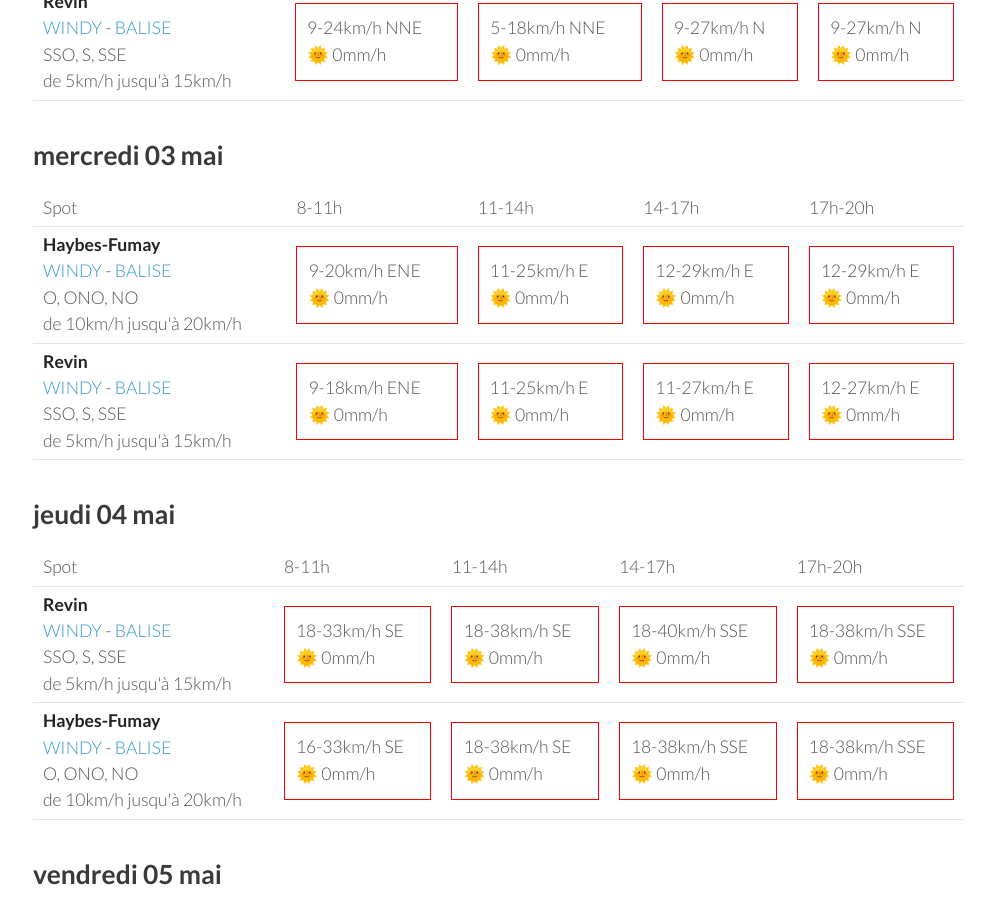
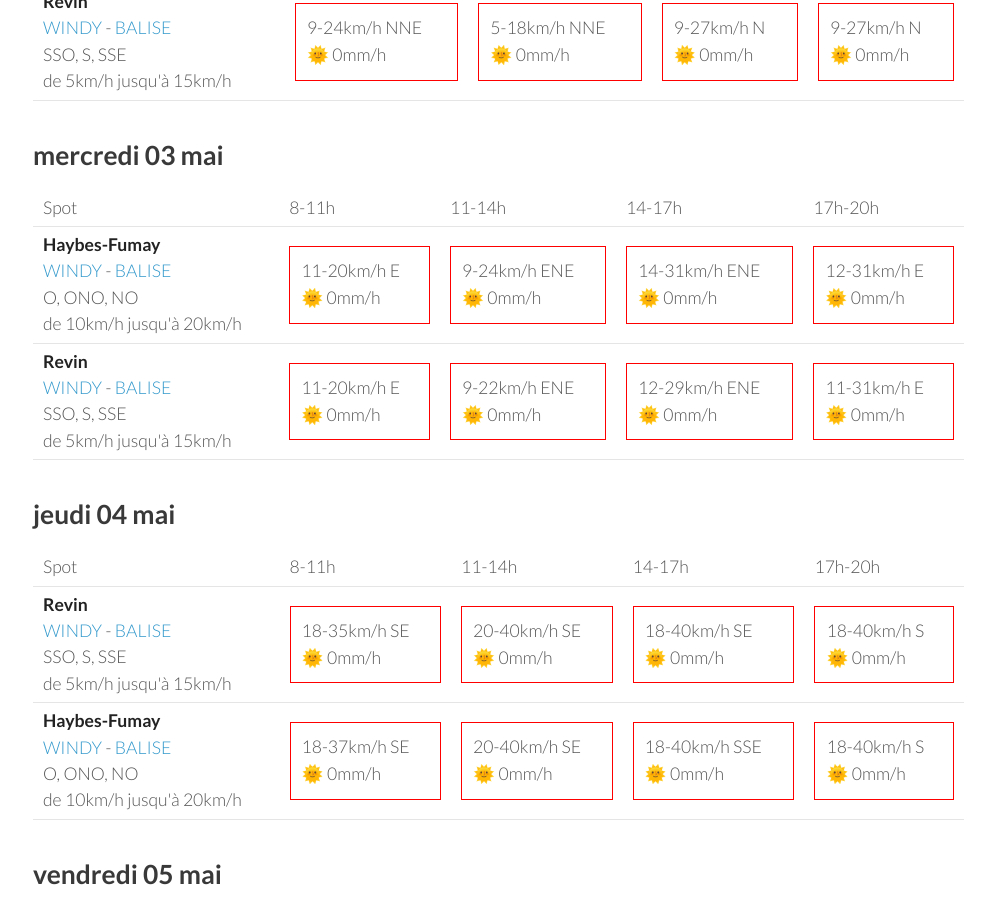
Before and after one commit to parapente-dans-le-nord/parapente-dans-le-nord.github.io, a Jekyll site: the page built from ardennes.markdown, in a window 1280 px wide and 900 px high, scrolled down 859 px. Shown: the whole window, without its empty margins (25-1020 px from the left). Built offline with Jekyll 4.4.1, drawn with Linux system fonts in a browser that asks for light colours; some of the changed text lies outside the part shown.

Commit message:
update index.markdown

```diff
--- a/ardennes.markdown
+++ b/ardennes.markdown
@@ -94,20 +94,20 @@ page mise à jour le lundi 01 mai 13:10
 <tr>
         <td><strong>Haybes-Fumay</strong><br><a href="https://windy.com/49.998/4.715?49.913,4.738,10">WINDY</a> - <span class=""><a href="http://www.balisemeteo.com/balise.php?idBalise=104">BALISE</a> </span><br> <span class="vent-favorable">O, ONO, NO</span><br><span class="force-vent">de 10km/h jusqu'à 20km/h</span> </td>
 
-            <td><div class="not-flyable"><p>9-20km/h ENE</p><p>🌞 0mm/h</p></div></td>
-            <td><div class="not-flyable"><p>11-25km/h E</p><p>🌞 0mm/h</p></div></td>
-            <td><div class="not-flyable"><p>12-29km/h E</p><p>🌞 0mm/h</p></div></td>
-            <td><div class="not-flyable"><p>12-29km/h E</p><p>🌞 0mm/h</p></div></td>
+            <td><div class="not-flyable"><p>11-20km/h E</p><p>🌞 0mm/h</p></div></td>
+            <td><div class="not-flyable"><p>9-24km/h ENE</p><p>🌞 0mm/h</p></div></td>
+            <td><div class="not-flyable"><p>14-31km/h ENE</p><p>🌞 0mm/h</p></div></td>
+            <td><div class="not-flyable"><p>12-31km/h E</p><p>🌞 0mm/h</p></div></td>
 
 
     </tr>
 <tr>
         <td><strong>Revin</strong><br><a href="https://windy.com/49.948/4.625?49.543,4.625,8">WINDY</a> - <span class=""><a href="http://www.balisemeteo.com/balise.php?idBalise=5019">BALISE</a> </span><br> <span class="vent-favorable">SSO, S, SSE</span><br><span class="force-vent">de 5km/h jusqu'à 15km/h</span> </td>
 
-            <td><div class="not-flyable"><p>9-18km/h ENE</p><p>🌞 0mm/h</p></div></td>
-            <td><div class="not-flyable"><p>11-25km/h E</p><p>🌞 0mm/h</p></div></td>
-            <td><div class="not-flyable"><p>11-27km/h E</p><p>🌞 0mm/h</p></div></td>
-            <td><div class="not-flyable"><p>12-27km/h E</p><p>🌞 0mm/h</p></div></td>
+            <td><div class="not-flyable"><p>11-20km/h E</p><p>🌞 0mm/h</p></div></td>
+            <td><div class="not-flyable"><p>9-22km/h ENE</p><p>🌞 0mm/h</p></div></td>
+            <td><div class="not-flyable"><p>12-29km/h ENE</p><p>🌞 0mm/h</p></div></td>
+            <td><div class="not-flyable"><p>11-31km/h E</p><p>🌞 0mm/h</p></div></td>
 
 
     </tr>
@@ -130,20 +130,20 @@ page mise à jour le lundi 01 mai 13:10
 <tr>
         <td><strong>Revin</strong><br><a href="https://windy.com/49.948/4.625?49.543,4.625,8">WINDY</a> - <span class=""><a href="http://www.balisemeteo.com/balise.php?idBalise=5019">BALISE</a> </span><br> <span class="vent-favorable">SSO, S, SSE</span><br><span class="force-vent">de 5km/h jusqu'à 15km/h</span> </td>
 
-            <td><div class="not-flyable"><p>18-33km/h SE</p><p>🌞 0mm/h</p></div></td>
-            <td><div class="not-flyable"><p>18-38km/h SE</p><p>🌞 0mm/h</p></div></td>
-            <td><div class="not-flyable"><p>18-40km/h SSE</p><p>🌞 0mm/h</p></div></td>
-            <td><div class="not-flyable"><p>18-38km/h SSE</p><p>🌞 0mm/h</p></div></td>
+            <td><div class="not-flyable"><p>18-35km/h SE</p><p>🌞 0mm/h</p></div></td>
+            <td><div class="not-flyable"><p>20-40km/h SE</p><p>🌞 0mm/h</p></div></td>
+            <td><div class="not-flyable"><p>18-40km/h SE</p><p>🌞 0mm/h</p></div></td>
+            <td><div class="not-flyable"><p>18-40km/h S</p><p>🌞 0mm/h</p></div></td>
 
 
     </tr>
 <tr>
         <td><strong>Haybes-Fumay</strong><br><a href="https://windy.com/49.998/4.715?49.913,4.738,10">WINDY</a> - <span class=""><a href="http://www.balisemeteo.com/balise.php?idBalise=104">BALISE</a> </span><br> <span class="vent-favorable">O, ONO, NO</span><br><span class="force-vent">de 10km/h jusqu'à 20km/h</span> </td>
 
-            <td><div class="not-flyable"><p>16-33km/h SE</p><p>🌞 0mm/h</p></div></td>
-            <td><div class="not-flyable"><p>18-38km/h SE</p><p>🌞 0mm/h</p></div></td>
-            <td><div class="not-flyable"><p>18-38km/h SSE</p><p>🌞 0mm/h</p></div></td>
-            <td><div class="not-flyable"><p>18-38km/h SSE</p><p>🌞 0mm/h</p></div></td>
+            <td><div class="not-flyable"><p>18-37km/h SE</p><p>🌞 0mm/h</p></div></td>
+            <td><div class="not-flyable"><p>20-40km/h SE</p><p>🌞 0mm/h</p></div></td>
+            <td><div class="not-flyable"><p>18-40km/h SSE</p><p>🌞 0mm/h</p></div></td>
+            <td><div class="not-flyable"><p>18-40km/h S</p><p>🌞 0mm/h</p></div></td>
 
 
     </tr>
```
Also changed, not shown: other parts of ardennes.markdown (+1 -1 lines).
